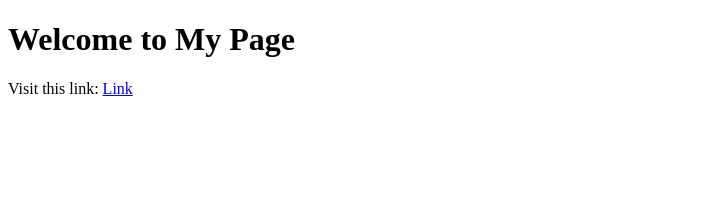
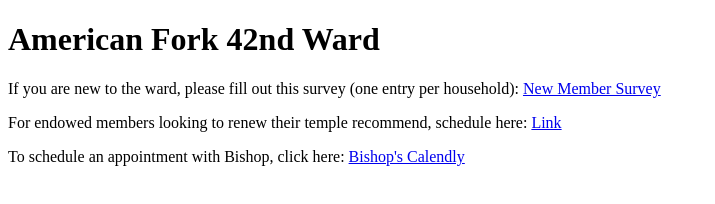
Before and after one commit to tjabezgarrett/af42nd, a plain HTML site: page index.html in a window 1280 px wide. Shown: the whole page, without its empty margins (0-715 px from the left). Drawn offline with Linux system fonts and the light colour scheme; no server answers.

Commit message:
Added other links

```diff
--- a/index.html
+++ b/index.html
@@ -3,11 +3,15 @@
 <head>
     <meta charset="UTF-8">
     <meta name="viewport" content="width=device-width, initial-scale=1.0">
-    <title>Dynamic Link</title>
+    <title>AF 42nd Ward</title>
 </head>
 <body>
-    <h1>Welcome to My Page</h1>
-    <p>Visit this link: <a id="dynamic-link" href="#">Link</a></p>
+    <h1>American Fork 42nd Ward</h1>
+
+    <p>If you are new to the ward, please fill out this survey (one entry per household): <a href="https://forms.gle/YYJokPc558HG1Qta9" target="_blank">New Member Survey</a></p>
+    <p>For endowed members looking to renew their temple recommend, schedule here: <a id="dynamic-link" href="#">Link</a></p>
+    <p>To schedule an appointment with Bishop, click here: <a href="https://calendly.com/af42/" target="_blank">Bishop's Calendly</a></p>
+
     <script src="script.js"></script>
 </body>
 </html>
```
